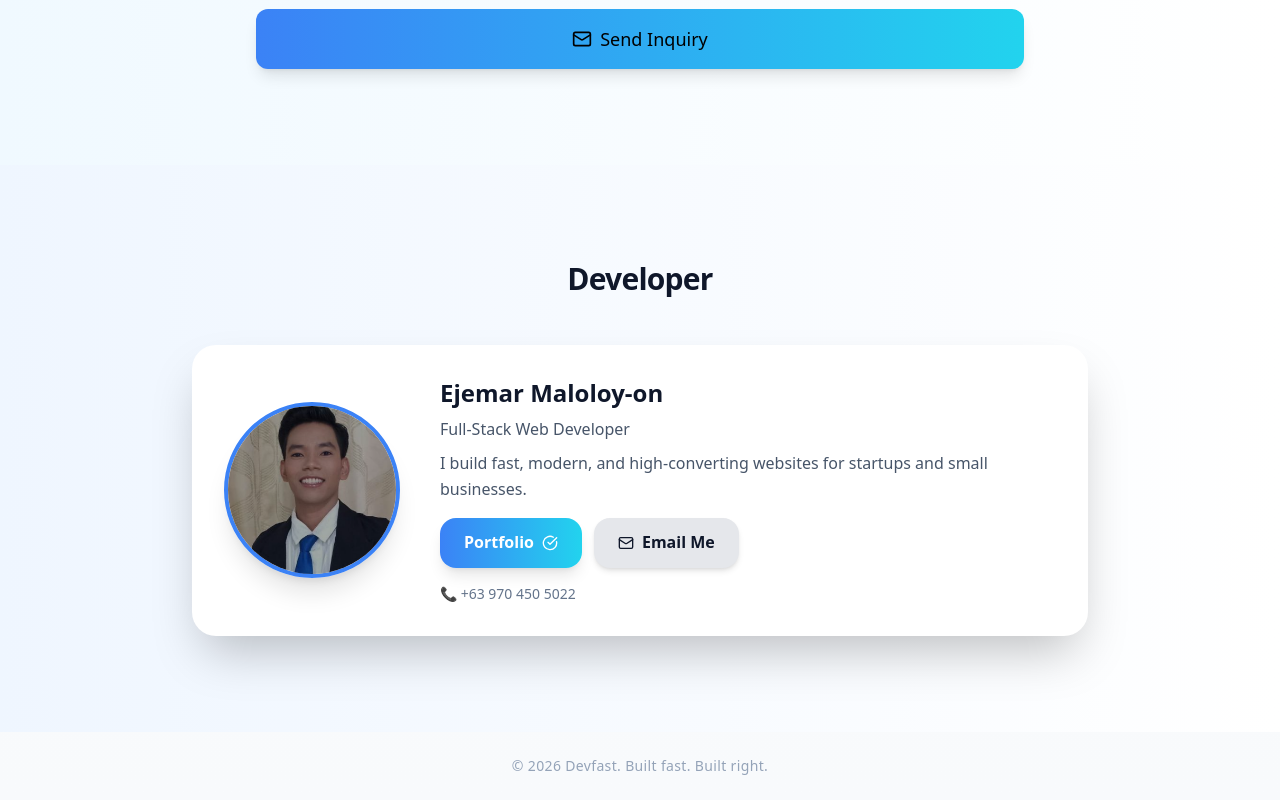
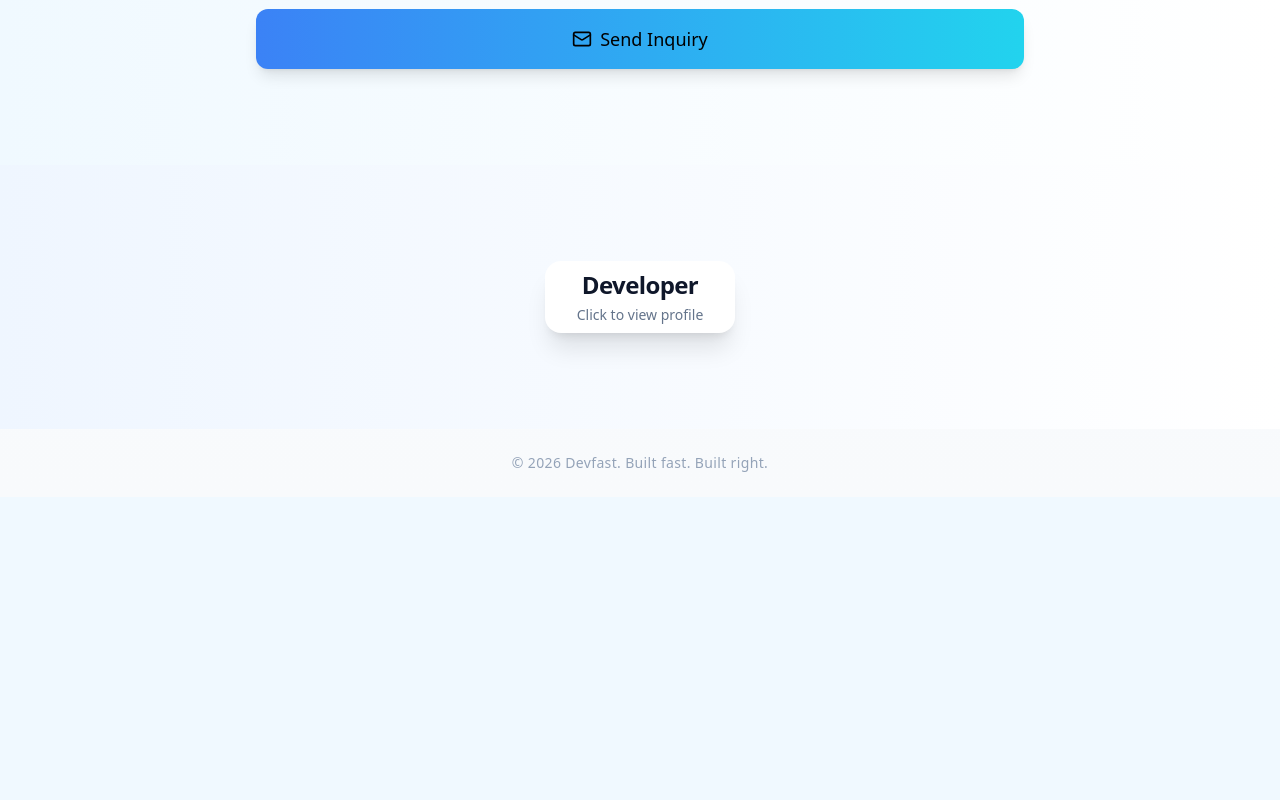
Before and after one commit to Devwezardtech/devfast, a React (Create React App) app: page / in a window 1280 px wide. Shown: the part 3885-4685 px from the top of the page. After the commit the page ends 4382 px from the top, so only its background shows below. Built offline with nearby package versions, Linux system fonts and the light colour scheme.

Commit message:
add: some feature about ui in developer sections

```diff
--- a/src/page/home.jsx
+++ b/src/page/home.jsx
@@ -1,3 +1,4 @@
+import { useState } from "react";
 import { motion } from "framer-motion";
 import { Card, CardContent } from "../components/ui/card";
 import { Button } from "../components/ui/button";
@@ -12,6 +13,8 @@ const fadeUp = {
 const developerPhoto = "/developer_photo.png";
 
 export default function DevfastLanding() {
+
+  const [showProfile, setShowProfile] = useState(false);
   const navigate = useNavigate();
   const go = (path) => navigate(path);
 
@@ -184,39 +187,89 @@ export default function DevfastLanding() {
      {/* MEET THE DEVELOPER */}
 <section className="py-24 px-6 bg-gradient-to-r from-blue-50 to-white relative overflow-hidden">
   <div className="max-w-4xl mx-auto text-center relative z-10">
-          <h2 className="text-3xl font-bold text-slate-900 mb-12 tracking-tight">
+
+    {/* Clickable Title Card */}
+    <motion.div
+      onClick={() => setShowProfile(!showProfile)}
+      whileHover={{ scale: 1.03 }}
+      className="cursor-pointer inline-block bg-white px-8 py-2 rounded-2xl shadow-xl hover:shadow-2xl transition-all duration-500"
+    >
+      <h4 className="text-2xl font-bold text-slate-900 tracking-tight">
         Developer
-          </h2>
+      </h4>
+      <p className="text-slate-500 text-sm mt-1">
+        {showProfile ? "Click to hide profile" : "Click to view profile"}
+      </p>
+    </motion.div>
+
+    {/* Hidden Profile */}
     <motion.div
-            className="flex flex-col md:flex-row items-center gap-10 bg-white rounded-3xl shadow-2xl hover:shadow-3xl p-8 transition-all duration-500"
-            initial={{ opacity: 0, y: 30 }}
+      initial={false}
+      animate={{
+        opacity: showProfile ? 1 : 0,
+        height: showProfile ? "auto" : 0,
+      }}
+      transition={{ duration: 0.6 }}
+      className="overflow-hidden"
+    >
+      {showProfile && (
+        <motion.div
+          className="mt-12 flex flex-col md:flex-row items-center gap-6 bg-white rounded-3xl p-8 transition-all duration-500"
+          initial={{ opacity: 0, y: 40 }}
           animate={{ opacity: 1, y: 0 }}
-            transition={{ duration: 0.8 }}
+          transition={{ duration: 0.6 }}
         >
+          {/* Avatar */}
           <motion.img
             src={developerPhoto}
-              alt="Ejemar Maloloy-on"
+            alt="Developer"
             className="w-44 h-44 rounded-full object-cover border-4 border-blue-500 shadow-xl"
             whileHover={{ scale: 1.08 }}
             transition={{ type: "spring", stiffness: 300 }}
           />
+
+          {/* Info */}
           <div className="text-left flex-1">
-              <h3 className="text-2xl font-bold text-slate-900 mb-2">Ejemar Maloloy-on</h3>
-              <p className="text-slate-600 mb-2 font-medium">Full-Stack Web Developer</p>
+            <h3 className="text-2xl font-bold text-slate-900 mb-2">
+              Ejemar Maloloy-on
+            </h3>
+
+            <p className="text-slate-600 mb-2 font-medium">
+              Full-Stack Web Developer
+            </p>
+
             <p className="text-slate-600 mb-4 leading-relaxed">
               I build fast, modern, and high-converting websites for startups and small businesses.
             </p>
+
             <div className="flex flex-col sm:flex-row sm:items-center gap-3 mb-4">
-                <a href="https://devwezardtech.github.io/Portfolio/" target="_blank" rel="noopener noreferrer" className="inline-flex items-center justify-center px-6 py-3 bg-gradient-to-r from-blue-500 to-cyan-400 text-white rounded-2xl font-semibold hover:from-blue-600 hover:to-cyan-500 shadow-lg transition">
-                  <span className="mr-2">Portfolio</span><CheckCircle className="w-4 h-4" />
+              <a
+                href="https://devwezardtech.github.io/Portfolio/"
+                target="_blank"
+                rel="noopener noreferrer"
+                className="inline-flex items-center justify-center px-6 py-3 bg-gradient-to-r from-blue-500 to-cyan-400 text-white rounded-2xl font-semibold hover:from-blue-600 hover:to-cyan-500 shadow-lg transition"
+              >
+                <span className="mr-2">Portfolio</span>
+                <CheckCircle className="w-4 h-4" />
               </a>
-                <a href="mailto:ejemarmaloloyon007@gmail.com" className="inline-flex items-center justify-center px-6 py-3 bg-gray-200 text-slate-900 rounded-2xl font-semibold hover:bg-gray-300 shadow-md transition">
-                  <Mail className="mr-2 w-4 h-4" /> Email Me
+
+              <a
+                href="mailto:ejemarmaloloyon007@gmail.com"
+                className="inline-flex items-center justify-center px-6 py-3 bg-gray-200 text-slate-900 rounded-2xl font-semibold hover:bg-gray-300 shadow-md transition"
+              >
+                <Mail className="mr-2 w-4 h-4" />
+                Email Me
               </a>
             </div>
-              <p className="mt-4 text-slate-500 text-sm">📞 +63 970 450 5022</p>
+
+            <p className="mt-4 text-slate-500 text-sm">
+              📞 +63 970 450 5022
+            </p>
           </div>
         </motion.div>
+      )}
+    </motion.div>
+
   </div>
 </section>
 
```
Lines whose indentation alone changed are shown as unchanged.
